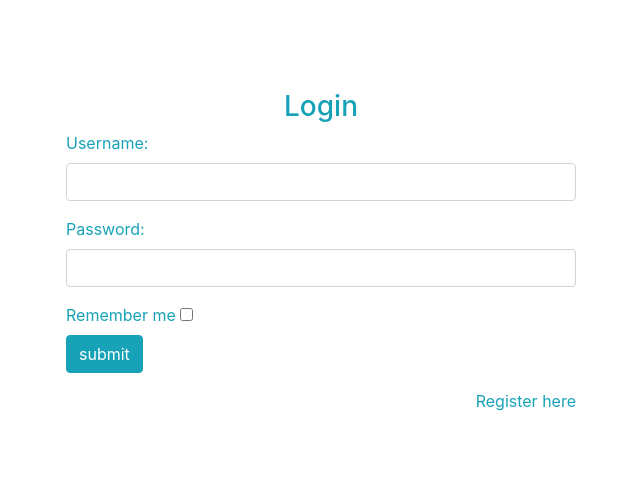
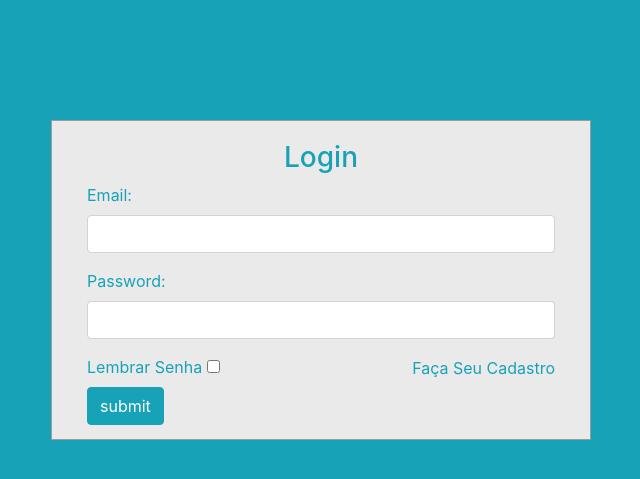
Before and after one commit to SchulteV2/aulaProg2, a PHP site: page /login.php in a window 1280 px wide. Shown: the top 479 px of the page, without its empty margins (319-959 px from the left). Run offline with PHP 8.4, Linux system fonts and the light colour scheme; some libraries are stand-ins or nearby versions.

Commit message:
Arrumado link com o css

```diff
--- a/atividade2/editar.php
+++ b/atividade2/editar.php
@@ -34,6 +34,9 @@
             <ul class="navbar-nav mr-auto">
             <li class="nav-item active">
                 <a class="nav-link" href="index.php">Dados <span class="sr-only">(current)</span></a>
+            </li>
+            <li class="nav-item active">
+                <a class="nav-link" href="login.php">Login <span class="sr-only">(current)</span></a>
             </li>
             <li class="nav-item">
                 <a class="nav-link disabled" href="#" tabindex="-1" aria-disabled="true">Disabled</a>
--- a/atividade2/form.php
+++ b/atividade2/form.php
@@ -21,6 +21,9 @@
             <ul class="navbar-nav mr-auto">
             <li class="nav-item active">
                 <a class="nav-link" href="index.php">Dados <span class="sr-only">(current)</span></a>
+            </li>
+            <li class="nav-item active">
+                <a class="nav-link" href="login.php">Login <span class="sr-only">(current)</span></a>
             </li>
             <li class="nav-item">
                 <a class="nav-link disabled" href="#" tabindex="-1" aria-disabled="true">Disabled</a>
--- a/atividade2/formulario.php
+++ b/atividade2/formulario.php
@@ -21,6 +21,9 @@
             <ul class="navbar-nav mr-auto">
             <li class="nav-item active">
                 <a class="nav-link" href="index.php">Dados <span class="sr-only">(current)</span></a>
+            </li>
+            <li class="nav-item active">
+                <a class="nav-link" href="login.php">Login <span class="sr-only">(current)</span></a>
             </li>
             <li class="nav-item">
                 <a class="nav-link disabled" href="#" tabindex="-1" aria-disabled="true">Disabled</a>
--- a/atividade2/index.php
+++ b/atividade2/index.php
@@ -30,6 +30,9 @@
             <ul class="navbar-nav mr-auto">
             <li class="nav-item active">
                 <a class="nav-link" href="index.php">Dados <span class="sr-only">(current)</span></a>
+            </li>
+            <li class="nav-item active">
+                <a class="nav-link" href="login.php">Login <span class="sr-only">(current)</span></a>
             </li>
             <li class="nav-item">
                 <a class="nav-link disabled" href="#" tabindex="-1" aria-disabled="true">Disabled</a>
--- a/atividade2/login.php
+++ b/atividade2/login.php
@@ -9,11 +9,11 @@
     <link href="//maxcdn.bootstrapcdn.com/bootstrap/4.1.1/css/bootstrap.min.css" rel="stylesheet" id="bootstrap-css">
     <script src="//maxcdn.bootstrapcdn.com/bootstrap/4.1.1/js/bootstrap.min.js"></script>
     <script src="//cdnjs.cloudflare.com/ajax/libs/jquery/3.2.1/jquery.min.js"></script>
-    <title>Document</title>
+    <link rel="stylesheet" href="css/login.css" />
+    <title>Login</title>
 </head>
 <body>
 <div id="login">
-        <h3 class="text-center text-white pt-5">Login form</h3>
         <div class="container">
             <div id="login-row" class="row justify-content-center align-items-center">
                 <div id="login-column" class="col-md-6">
@@ -21,19 +21,19 @@
                         <form id="login-form" class="form" action="" method="post">
                             <h3 class="text-center text-info">Login</h3>
                             <div class="form-group">
-                                <label for="username" class="text-info">Username:</label><br>
-                                <input type="text" name="username" id="username" class="form-control">
+                                <label for="inputEmail3" class="text-info">Email:</label><br>
+                                <input type="email" name="user[email]" id="inputEmail" class="form-control">
                             </div>
                             <div class="form-group">
-                                <label for="password" class="text-info">Password:</label><br>
-                                <input type="text" name="password" id="password" class="form-control">
+                                <label for="inputPassword3" class="text-info">Password:</label><br>
+                                <input type="password" name="user[password]" id="inputPassword3" class="form-control">
                             </div>
                             <div class="form-group">
-                                <label for="remember-me" class="text-info"><span>Remember me</span> <span><input id="remember-me" name="remember-me" type="checkbox"></span></label><br>
+                                <label for="remember-me" class="text-info"><span>Lembrar Senha</span> <span><input id="remember-me" name="remember-me" type="checkbox"></span></label><br>
                                 <input type="submit" name="submit" class="btn btn-info btn-md" value="submit">
                             </div>
                             <div id="register-link" class="text-right">
-                                <a href="#" class="text-info">Register here</a>
+                                <a href="formulario.php" class="text-info">Faça Seu Cadastro</a>
                             </div>
                         </form>
                     </div>
--- a/atividade2/src/utils/ConnectionFactory.php
+++ b/atividade2/src/utils/ConnectionFactory.php
@@ -3,8 +3,8 @@
         private static $host = "localhost";
         private static $db = "cadastro";
         private static $db_user = "root";
-        private static $db_password = "coringa";
-        // private static $db_password = "root";
+        // private static $db_password = "coringa";
+        private static $db_password = "root";
 
         private static $con = null;
 
```
Also changed, not shown: atividade2/teste.php (deleted, +0 -7 lines).
